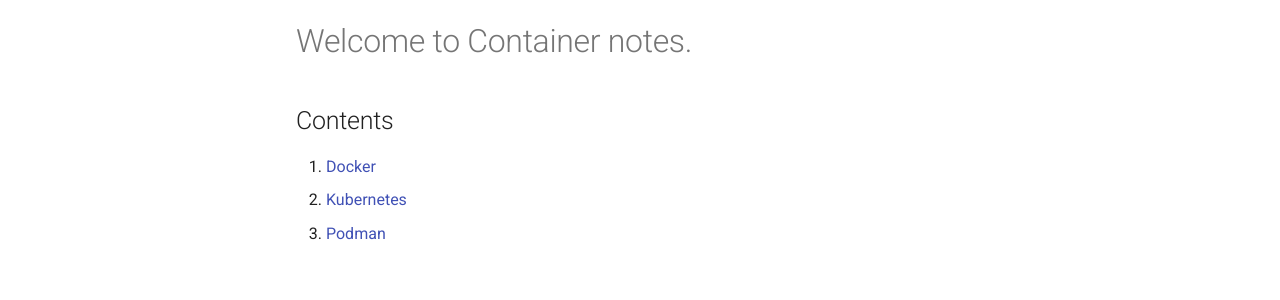
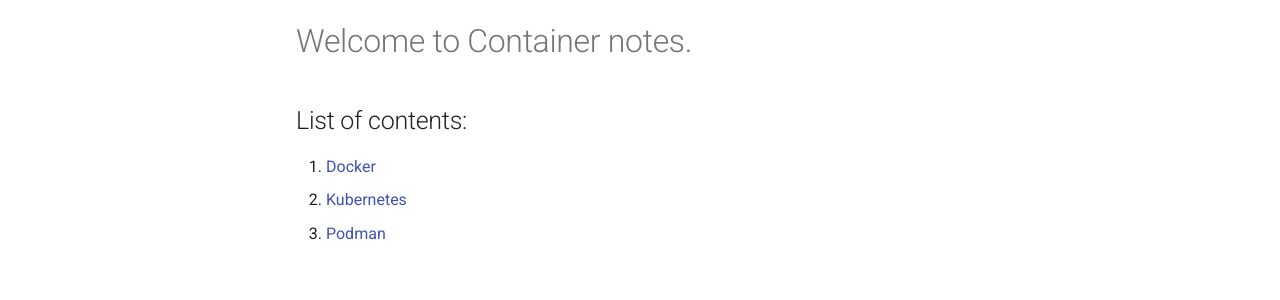
Before and after one commit to ronakr14/Containers, an MkDocs documentation site: the page built from docs/index.md, in a window 1280 px wide. Shown: the part 125-425 px from the top of the page. Built offline with MkDocs 1.6.1 and Material for MkDocs 9.7.7, drawn with Linux system fonts in a browser that asks for light colours.

Commit message:
index.md

```diff
--- a/docs/index.md
+++ b/docs/index.md
@@ -1,6 +1,6 @@
 # Welcome to Container notes.
 
-## Contents
+## List of contents:
 
 1. [Docker](https://ronakr14.github.io/Docker/)
 2. [Kubernetes](https://ronakr14.github.io/Kubernetes/)
```
